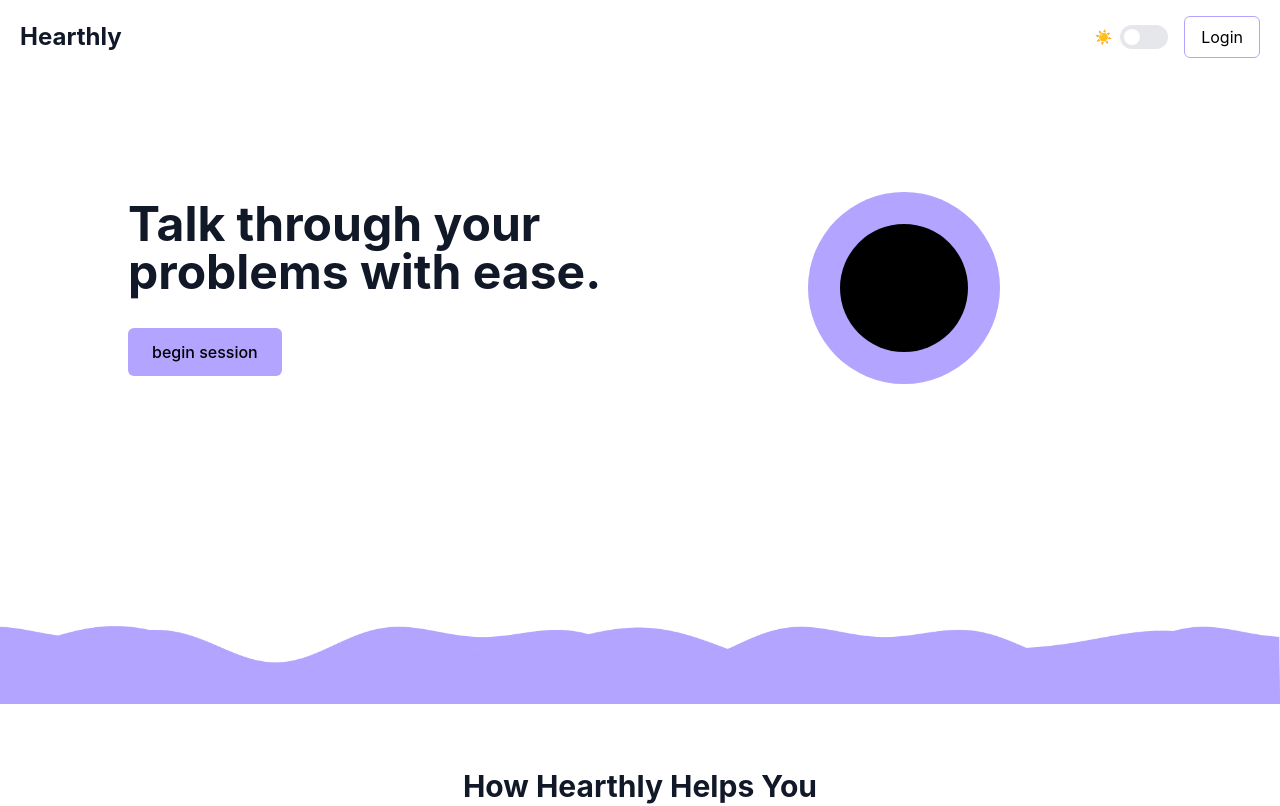
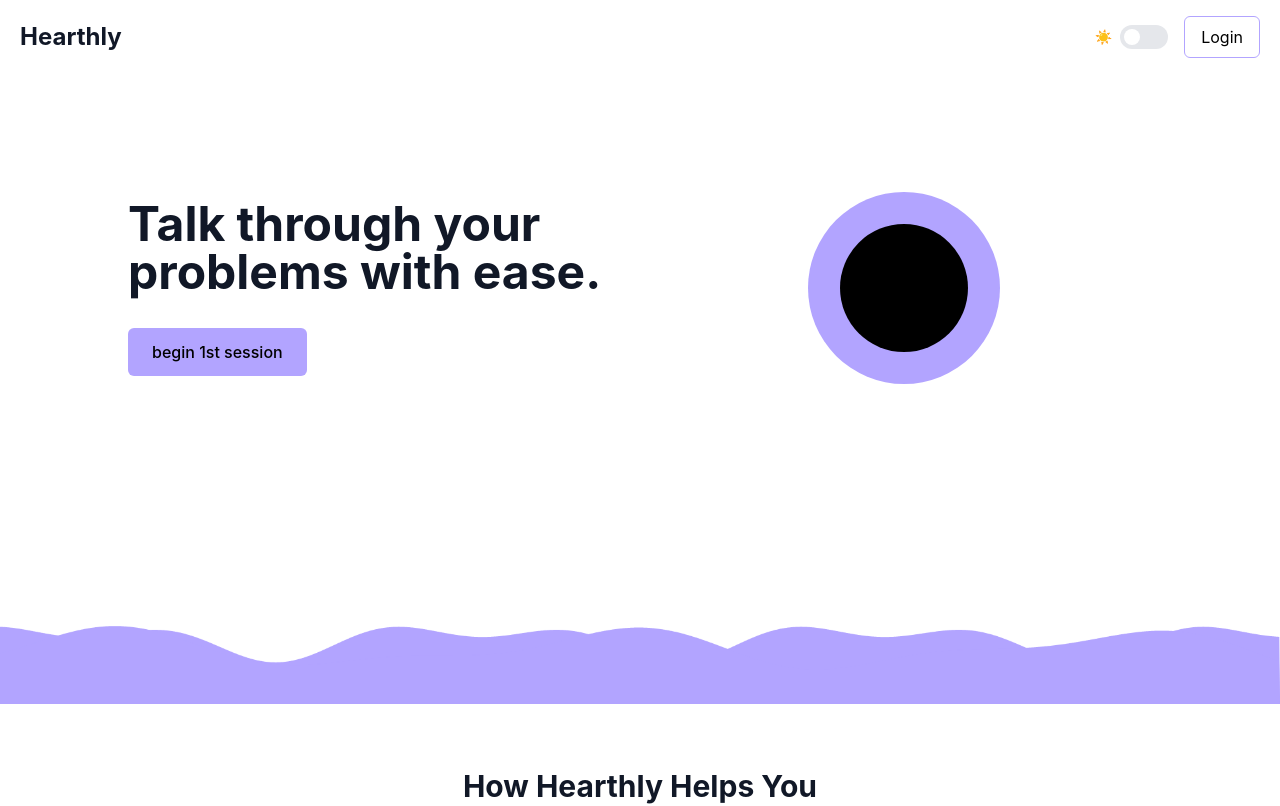
Before and after one commit to sparsh0006/Hearthly, a Next.js app: page / in a window 1280 px wide. Shown: the top 806 px of the page. Built offline with nearby package versions, Linux system fonts and the light colour scheme; no server answers.

Commit message:
no changes

```diff
--- a/src/pages/index.tsx
+++ b/src/pages/index.tsx
@@ -124,7 +124,7 @@ const IndexPage: React.FC = () => {
                 onClick={handleBeginSession}
                 className="px-6 py-3 rounded-md bg-calmi-orange text-black font-medium hover:opacity-90 transition-opacity"
               >
-                begin session
+                begin 1st session
               </button>
             </div>
 
```
Also changed, not shown: 1 other file (tests, documents, lock files or other folders).
